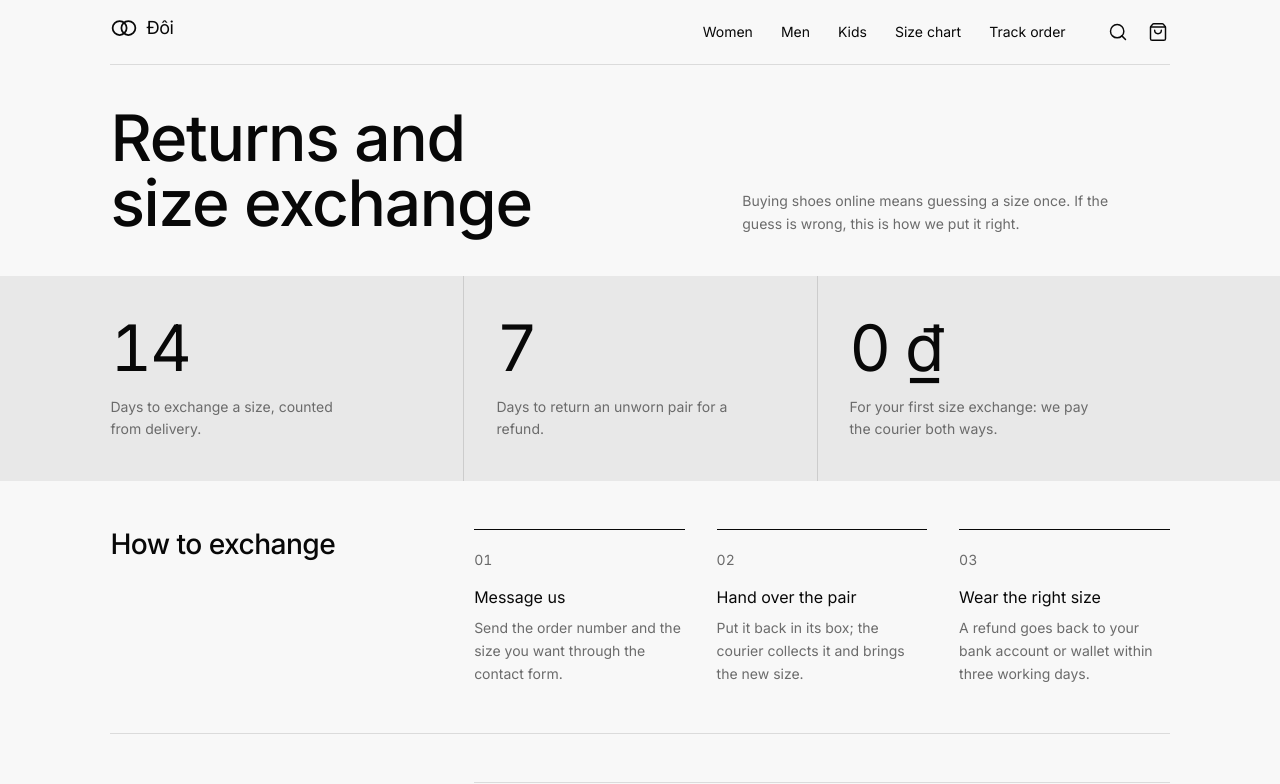
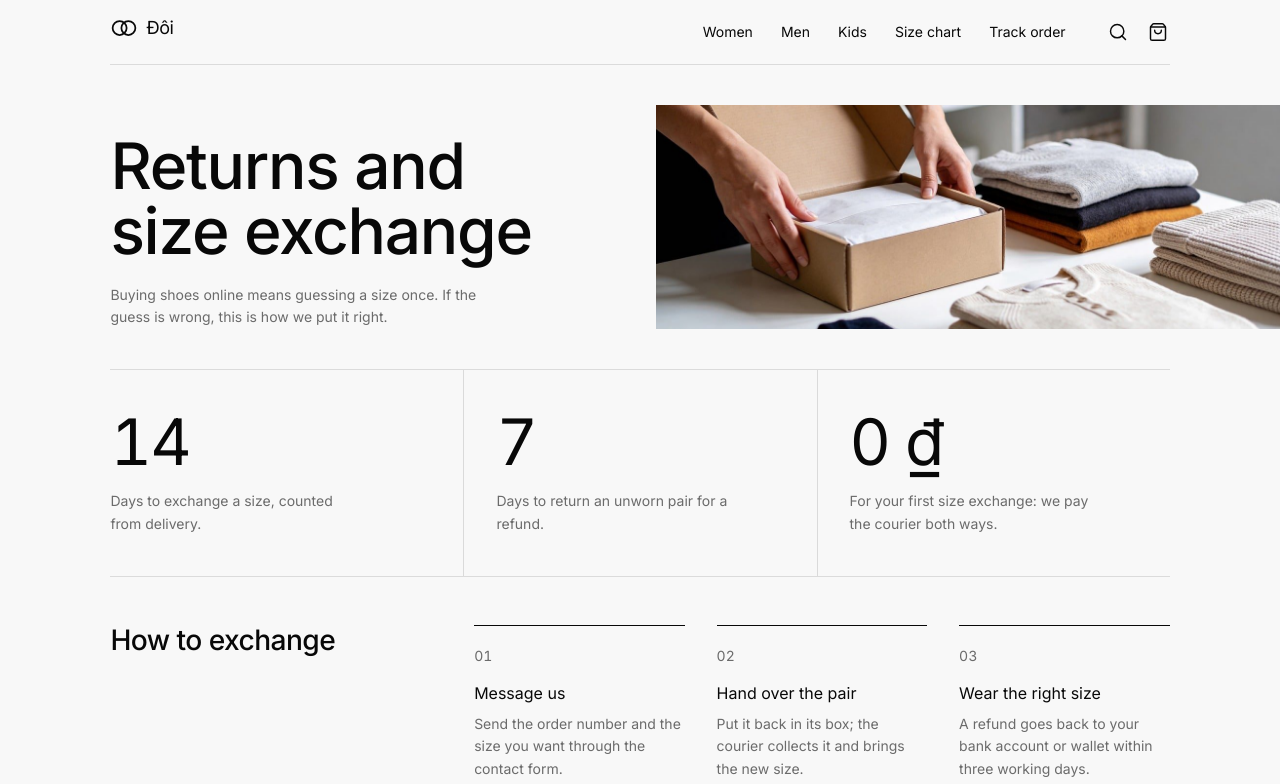
Before and after one commit to ThanhNV121097/project-007ec16a, a React (Vite) app in the folder code/frontend/: page /returns in a window 1280 px wide. Shown: the top 784 px of the page. Built offline with nearby package versions, Linux system fonts and the light colour scheme.

Commit message:
fix(design): shop, size chart, track, delivery and returns open on their title beside a photograph that runs off the edge; grey panels back to plain columns

```diff
--- a/code/frontend/src/pages/Returns.tsx
+++ b/code/frontend/src/pages/Returns.tsx
@@ -3,7 +3,7 @@ import { usePageMeta } from "../seo";
 import { useRecord } from "../data";
 import { formatPrice } from "../lib/format";
 import { fill, type ShopTerms } from "../lib/shop";
-import Bleed from "../components/Bleed";
+import HeadPicture from "../components/HeadPicture";
 import FaqRows from "../components/FaqRows";
 import Icon from "../components/Icon";
 import OutlinePill from "../components/OutlinePill";
@@ -29,18 +29,22 @@ export default function Returns() {
   ];
   return (
     <>
-      <section className="grid gap-6 pb-10 pt-8 lg:grid-cols-12 lg:pt-10">
-        <T k="pages.returns.heading" as="h1" className="max-w-[12ch] text-[length:var(--size-h1)] leading-[1.02] text-ink lg:col-span-6" />
-        <T k="pages.returns.lead" as="p" className="max-w-[44ch] self-end text-sm leading-relaxed text-ink-soft lg:col-span-5 lg:col-start-8" />
+      <section className="grid gap-6 pb-10 pt-8 lg:grid-cols-12 lg:gap-8 lg:pt-10">
+        <div className="flex flex-col justify-end lg:col-span-6">
+          <T k="pages.returns.heading" as="h1" className="max-w-[12ch] text-[length:var(--size-h1)] leading-[1.02] text-ink" />
+          <T k="pages.returns.lead" as="p" className="mt-5 max-w-[44ch] text-sm leading-relaxed text-ink-soft" />
+        </div>
+        <HeadPicture src="/images/head-returns.jpg" alt={useContent("pages.returns.head_alt")} className="lg:col-span-6 lg:col-start-7" />
       </section>
-      <Bleed as="section" side="both" ground className="grid sm:grid-cols-3">
+      <Rule />
+      <section className="grid border-b border-line sm:grid-cols-3">
         {figures.map((f, i) => (
           <div key={i} className={`py-10 ${i > 0 ? "border-t border-line sm:border-l sm:border-t-0 sm:pl-8" : "sm:pr-8"}`}>
             <p data-count={i < 2 ? "" : undefined} className="text-[length:var(--size-h1)] leading-none tabular-nums tracking-tight text-ink">{f.big}</p>
             <p className="mt-4 max-w-[28ch] text-sm leading-relaxed text-ink-soft">{f.line}</p>
           </div>
         ))}
-      </Bleed>
+      </section>
       <section className="grid gap-8 py-12 lg:grid-cols-12">
         <div className="lg:col-span-4">
           <T k="pages.returns.steps_heading" as="h2" className="text-[length:var(--size-h2)] leading-[1.1] text-ink" />
```
